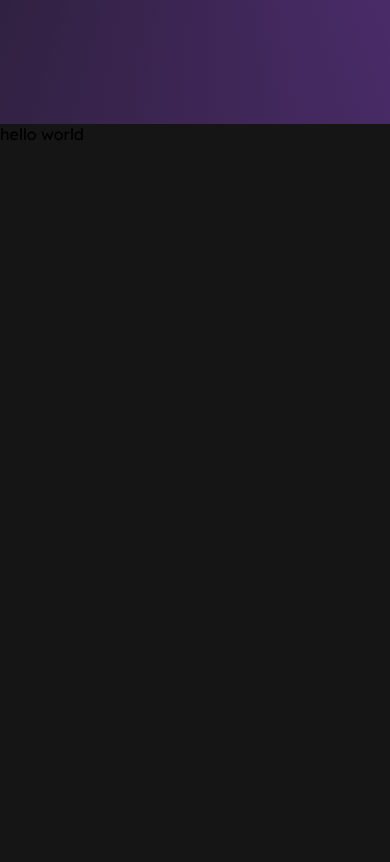
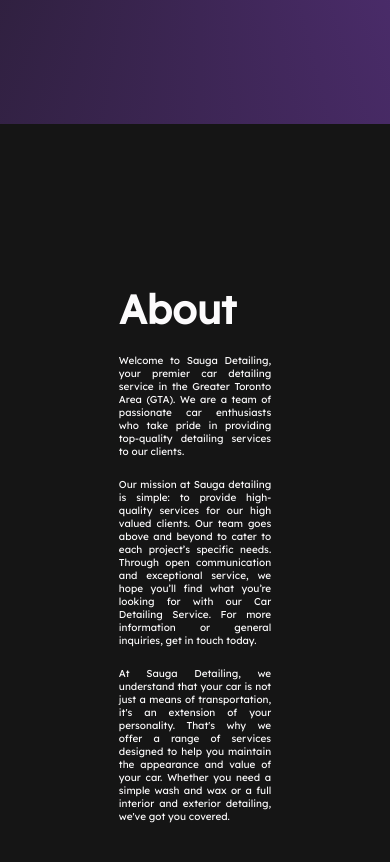
Before and after one commit to abrarmurad416/saugadetailing, a React (Create React App) app: page / in a window 390 px wide. Shown: the part 820-1682 px from the top of the page. Before the commit the page ends 964 px from the top, so only its background shows below. Built offline with nearby package versions, Linux system fonts and the light colour scheme.

Commit message:
about page blurb

```diff
--- a/src/App.js
+++ b/src/App.js
@@ -2,6 +2,8 @@ import React from "react";
 import Navbar from "./components/Navbar/Navbar";
 import Landing from "./components/Landing/Landing";
 import About from "./components/About/About";
+import Services from "./components/Services/Services";
+import ServicesData from "./components/Services/ServicesData";
 
 export default function App() {
     return (
--- a/src/components/About/About.js
+++ b/src/components/About/About.js
@@ -1,7 +1,39 @@
 import React from "react";
 
 export default function About() {
-    const calendlyLink = "https://calendly.com/abrarmurad/30min?month=2023-04";
-
-    return <div>hello world</div>;
+    return (
+        <div className="AboutContainer">
+            <div className="AboutTextContainer">
+                <span className="AboutBigText">About</span>
+                <br />
+                <br />
+                <p className="AboutSmallText">
+                    Welcome to Sauga Detailing, your premier car detailing
+                    service in the Greater Toronto Area (GTA). We are a team of
+                    passionate car enthusiasts who take pride in providing
+                    top-quality detailing services to our clients.
+                </p>
+                <br />
+                <p className="AboutSmallText">
+                    Our mission at Sauga detailing is simple: to provide
+                    high-quality services for our high valued clients. Our team
+                    goes above and beyond to cater to each project’s specific
+                    needs. Through open communication and exceptional service,
+                    we hope you’ll find what you’re looking for with our Car
+                    Detailing Service. For more information or general
+                    inquiries, get in touch today.
+                </p>
+                <br />
+                <p className="AboutSmallText">
+                    At Sauga Detailing, we understand that your car is not just
+                    a means of transportation, it's an extension of your
+                    personality. That's why we offer a range of services
+                    designed to help you maintain the appearance and value of
+                    your car. Whether you need a simple wash and wax or a full
+                    interior and exterior detailing, we've got you covered.
+                </p>
+            </div>
+            <div className="AboutImage"></div>
+        </div>
+    );
 }
--- a/src/components/About/aboutstyle.css
+++ b/src/components/About/aboutstyle.css
@@ -0,0 +1,38 @@
+.AboutContainer {
+    padding: 60px;
+    margin-top: 80px;
+}
+
+.AboutTextContainer {
+    width: 39.0625vw;
+    height: 109.24369747899159vh;
+    color: #fcfbfc;
+    padding: 20px;
+}
+
+.AboutBigText {
+    font-size: 60px;
+    font-weight: 700;
+}
+
+.AboutSmallText {
+    font-size: 22px;
+    text-align: justify;
+}
+
+@media screen and (max-width: 844px) {
+    .AboutContainer {
+        display: flex;
+        flex-direction: column;
+        justify-content: center;
+        align-items: center;
+    }
+
+    .AboutBigText {
+        font-size: 40px;
+    }
+
+    .AboutSmallText {
+        font-size: 10px;
+    }
+}
--- /dev/null
+++ b/src/components/Services/ServicesData.js
@@ -0,0 +1,29 @@
+export default [
+    {
+        id: 1,
+        title: "Full Interior Package",
+        description:
+            "Carpet and seat vacuum\nGarbage removal\nSeat and carpet shampoo\nRubber mat cleaned shine\nInterior windows\nDash wipe down\nDoor jambs\nSteam clean",
+    },
+
+    {
+        id: 2,
+        title: "Full Exterior Package",
+        description:
+            "Foam cannon wash\nHand wash and wax\nTire and wheel cleaned\nTire and rim shine\nDoor jambs\nWindows cleaned\nClay bar\nFull exterior polish",
+    },
+
+    {
+        id: 3,
+        title: "Platinum Car Detail",
+        description:
+            "This package includes some of the Interior and Exterior services. This package is for you if you want you car to look brand new",
+    },
+
+    {
+        id: 4,
+        title: "Paint Correction",
+        description:
+            "This packages includes stage 1 and 2 paint correction. The perfect package to remove scratches and restore the factory finish.",
+    },
+];
--- a/src/style.css
+++ b/src/style.css
@@ -53,7 +53,7 @@ nav {
 }
 
 .NavItem {
-    padding: 10px;
+    padding: 0 10px 0 10px;
 }
 
 .NavLinks {
```
Also changed, not shown: src/components/Services/Services.js (added), src/components/Services/servicesstyle.css (added).
